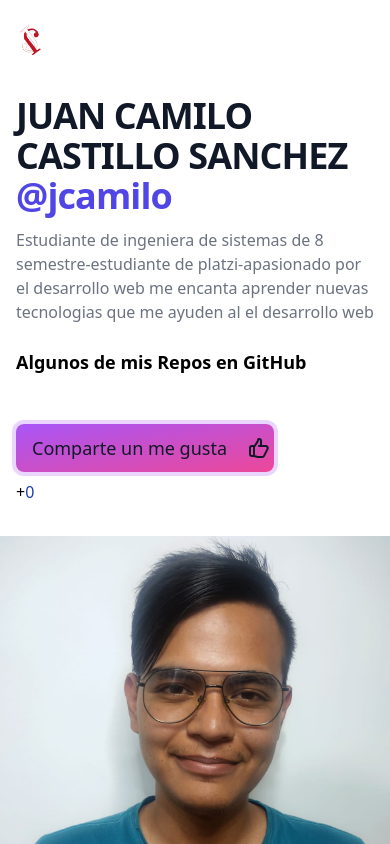
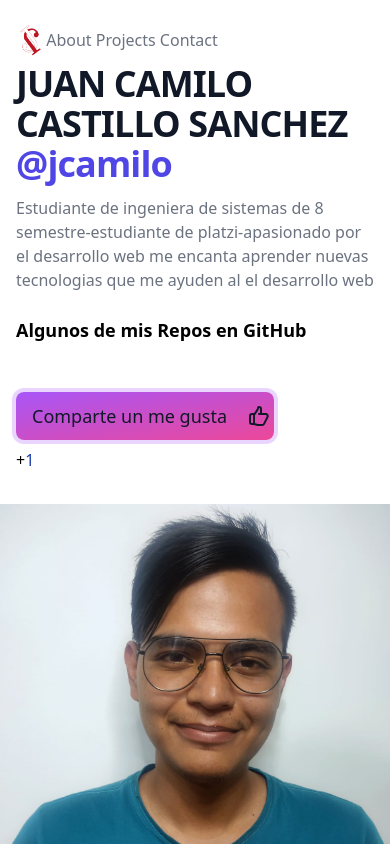
Before and after one commit to shiedaainz/curiculum, a website: page src/index.html in a window 390 px wide. Both pictures are taken after a click on the button "Comparte un me gusta". Shown: the top 844 px of the page. Drawn offline with nearby package versions, Linux system fonts and the light colour scheme; no server answers.

Commit message:
arreglando los detalles del menu para que se deslice con el movimiento de la pagina y agregando funcionalidad al boton de me gusta

```diff
--- /dev/null
+++ b/src/assets/maindb.js
@@ -0,0 +1,7 @@
+const btnMegusta = document.querySelector('#btnMegusta');
+const contadorLikes = document.querySelector('#contadorLikes');
+
+btnMegusta.addEventListener('click', () => {
+    let actual = contadorLikes.innerHTML;
+    contadorLikes.innerHTML = parseInt(actual) + 1;
+});
--- a/src/index.html
+++ b/src/index.html
@@ -28,7 +28,8 @@
         </svg>
         <div>
           <div class="relative pt-6 px-4 sm:px-6 lg:px-8">
-            <nav class="relative flex items-center justify-between sm:h-10 lg:justify-start" aria-label="Global">
+            <nav class="fixed flex items-center justify-between sm:h-10 lg:justify-start" aria-label="Global"
+            style="background-color: white;">
               <div class="flex items-center flex-grow flex-shrink-0 lg:flex-grow-0">
                 <div class="flex items-center justify-between w-full md:w-auto">
                   <a href="#">
@@ -38,9 +39,9 @@
                   </a>
                 </div>
               </div>
-              <div class="hidden md:block md:ml-10 md:pr-4 md:space-x-8">
+              <div class="md:block md:ml-10 md:pr-4 md:space-x-8">
                 <a href="#spnName" class="font-medium text-gray-500 hover:text-gray-900">About</a>
-                <a href="#" class="font-medium text-gray-500 hover:text-gray-900">Projects</a>
+                <a href="#music" class="font-medium text-gray-500 hover:text-gray-900">Projects</a>
                 <a href="#contac" class="font-medium text-gray-500 hover:text-gray-900">Contact</a>
               </div>
             </nav>
@@ -87,7 +88,7 @@
     </div>
   </div>
 
-  <div class="bg-white">
+  <div class="bg-white" id="music">
     <div class="max-w-2xl mx-auto py-16 px-4 sm:py-24 sm:px-6 lg:max-w-7xl lg:px-8">
       <h2 class="text-2xl font-extrabold tracking-tight text-gray-900">Music list</h2>
       <div class="mt-6 grid grid-cols-1 gap-y-10 gap-x-6 sm:grid-cols-2 lg:grid-cols-4 xl:gap-x-8" id="myVideos">
@@ -102,7 +103,7 @@
         contenido como la imagen, datos de nombre y los proyectos creados en github, ademas se consume el api de youtube
         para cargar el carusel de videos, esta disponible en el siguiente repositorio publico : <a
           class="italic font-bold text-red-600" href="https://github.com/andresflorez0799/landingjs"
-          target="_blank">async-landing</a></h2>
+          target="_blank">curiculum</a></h2>
     </div>
   </div>
   <div class="bg-gray-50">
@@ -122,7 +123,7 @@
 
   <!--<script src="../dist/sql-wasm.js"></script>-->
   <script src="./assets/main.js"></script>
-  <!--<script src="indexdb.js"></script>-->
+  <script src="./assets/maindb.js"></script>
 </body>
 
 </html>
```
